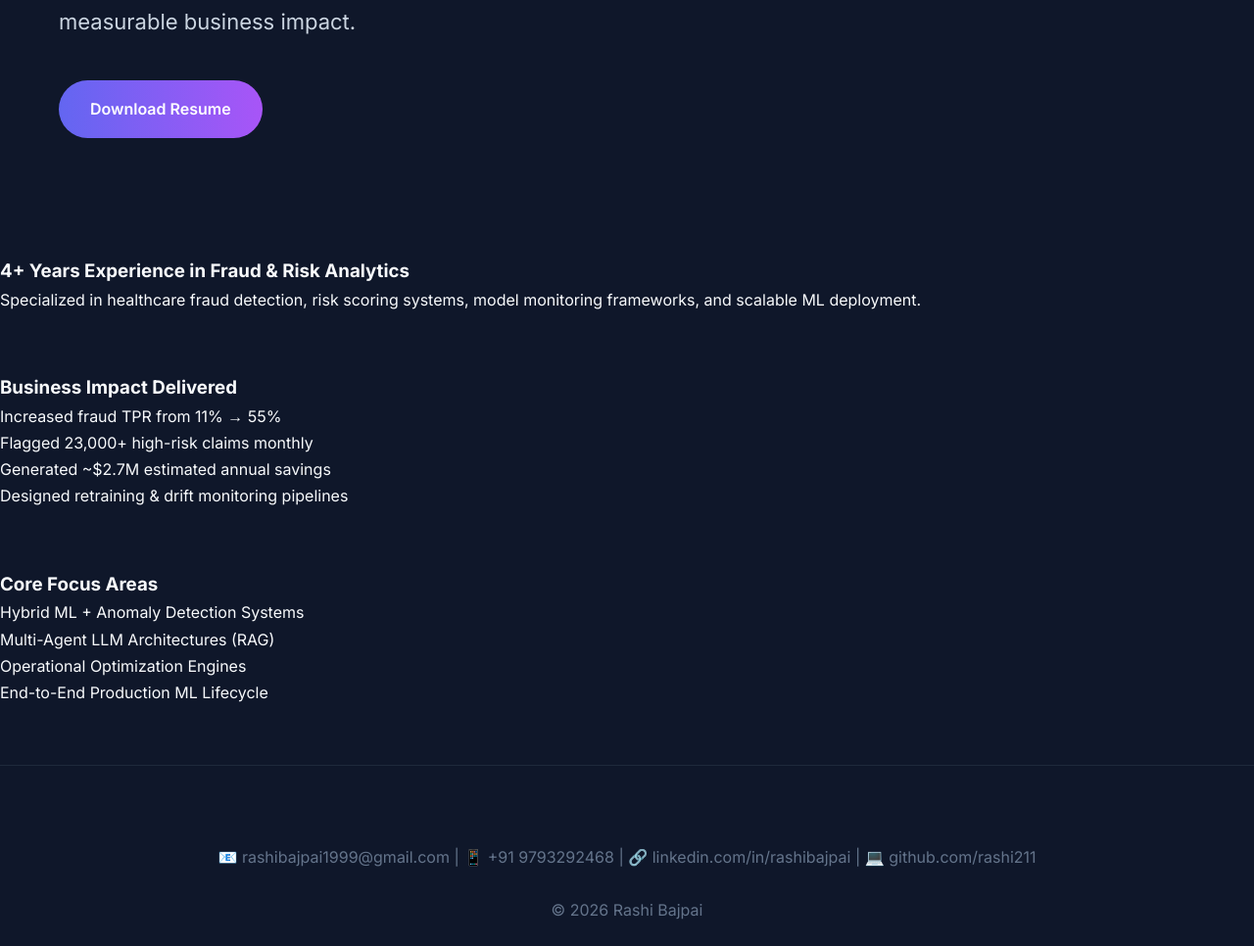
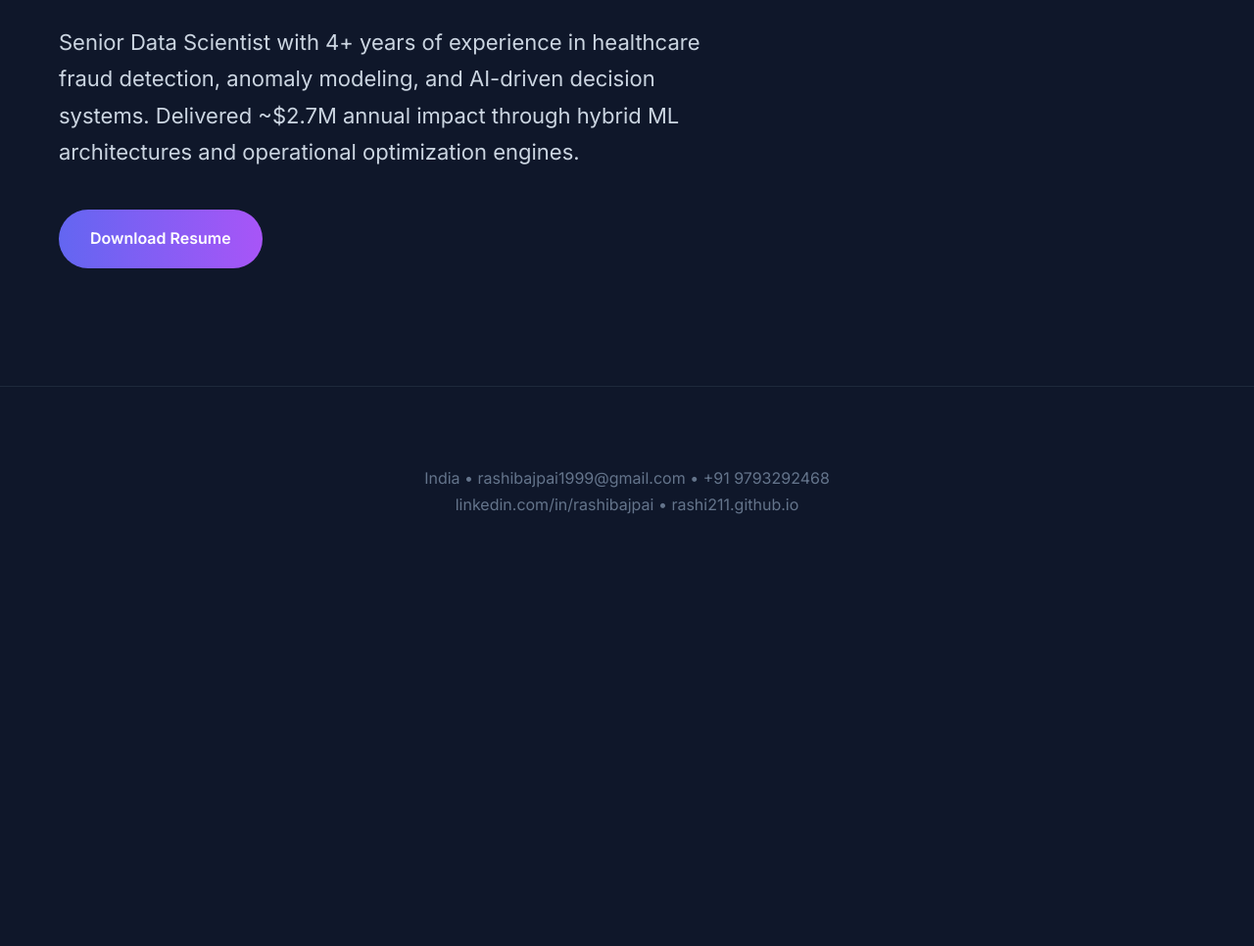
Before and after one commit to rashi211/rashi211.github.io, a plain HTML site: page index.html in a window 1280 px wide. Shown: the part 430-1396 px from the top of the page at 98% size. After the commit the page ends 1039 px from the top, so only its background shows below. Drawn offline with Linux system fonts and the light colour scheme.

Commit message:
Update index.html

```diff
--- a/index.html
+++ b/index.html
@@ -1,8 +1,3 @@
-
-Rashi Prior <rashiprior@gmail.com>
-03:57 (1 minute ago)
-to me
-
 <!DOCTYPE html>
 <html>
 <head>
@@ -10,76 +5,37 @@ to me
 <meta name="viewport" content="width=device-width, initial-scale=1.0">
 <link rel="stylesheet" href="style.css">
 </head>
-
 <body>
 
 <nav>
 <div class="nav-inner">
 <strong>Rashi Bajpai</strong>
 <div>
-      <a href="index.html">Home</a>
+<a href="about.html">About</a>
 <a href="experience.html">Experience</a>
 <a href="projects.html">Projects</a>
-      <a href="skills.html">Skills</a>
-      <a href="education.html">Education</a>
+<a href="contact.html">Contact</a>
 </div>
 </div>
 </nav>
 
 <section class="hero">
-  <h1>Data Scientist</h1>
-  <p class="subtitle">
-    I build production-grade fraud detection systems, intelligent multi-agent AI architectures,
-    and optimization engines that drive measurable business impact.
+<h1>Designing Intelligent Fraud & AI Systems</h1>
+<p>
+Senior Data Scientist with 4+ years of experience in healthcare fraud detection,
+anomaly modeling, and AI-driven decision systems. Delivered ~$2.7M annual impact
+through hybrid ML architectures and operational optimization engines.
 </p>
 
-  <a class="btn" href="Rashi_Bajpai_Resume.pdf" download>
-    Download Resume
-  </a>
+<a class="btn" href="Rashi_Bajpai_Resume.pdf" download>Download Resume</a>
 </section>
 
-<div class="container">
-
-  <div class="card">
-    <h3>4+ Years Experience in Fraud & Risk Analytics</h3>
-    <p>
-      Specialized in healthcare fraud detection, risk scoring systems,
-      model monitoring frameworks, and scalable ML deployment.
-    </p>
-  </div>
-
-  <div class="card">
-    <h3>Business Impact Delivered</h3>
-    <ul>
-      <li>Increased fraud TPR from 11% → 55%</li>
-      <li>Flagged 23,000+ high-risk claims monthly</li>
-      <li>Generated ~$2.7M estimated annual savings</li>
-      <li>Designed retraining & drift monitoring pipelines</li>
-    </ul>
-  </div>
-
-  <div class="card">
-    <h3>Core Focus Areas</h3>
-    <ul>
-      <li>Hybrid ML + Anomaly Detection Systems</li>
-      <li>Multi-Agent LLM Architectures (RAG)</li>
-      <li>Operational Optimization Engines</li>
-      <li>End-to-End Production ML Lifecycle</li>
-    </ul>
-  </div>
-
-</div>
-
 <footer>
-  📧 rashibajpai1999@gmail.com |
-  📱 +91 9793292468 |
-  🔗 linkedin.com/in/rashibajpai |
-  💻 github.com/rashi211
-  <br><br>
-  © 2026 Rashi Bajpai
+India • rashibajpai1999@gmail.com • +91 9793292468
+<br>
+linkedin.com/in/rashibajpai • rashi211.github.io
 </footer>
 
 <script src="script.js"></script>
-
 </body>
 </html>
```
Lines whose indentation alone changed are shown as unchanged.
